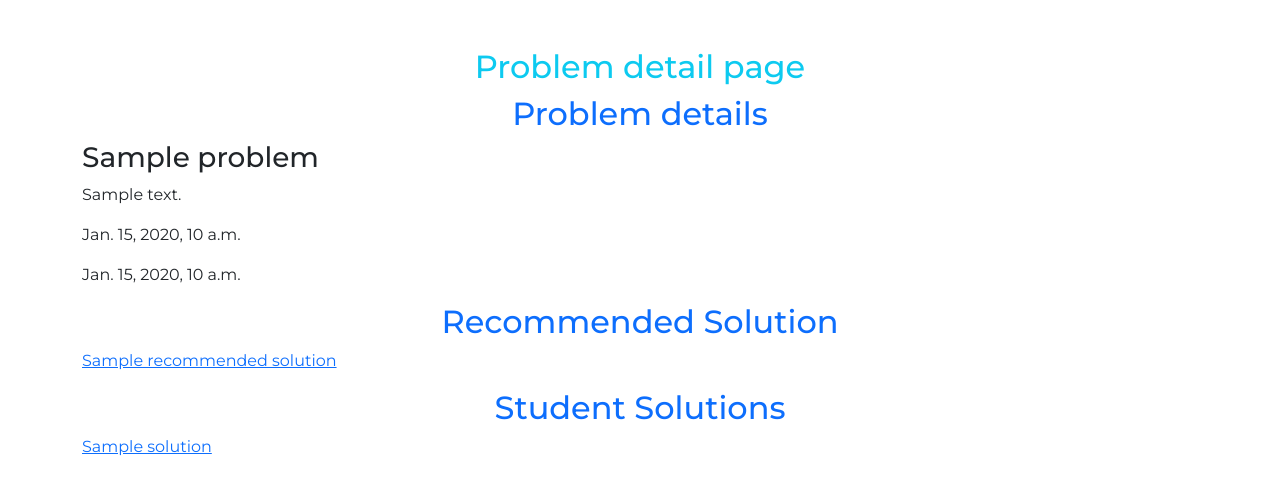
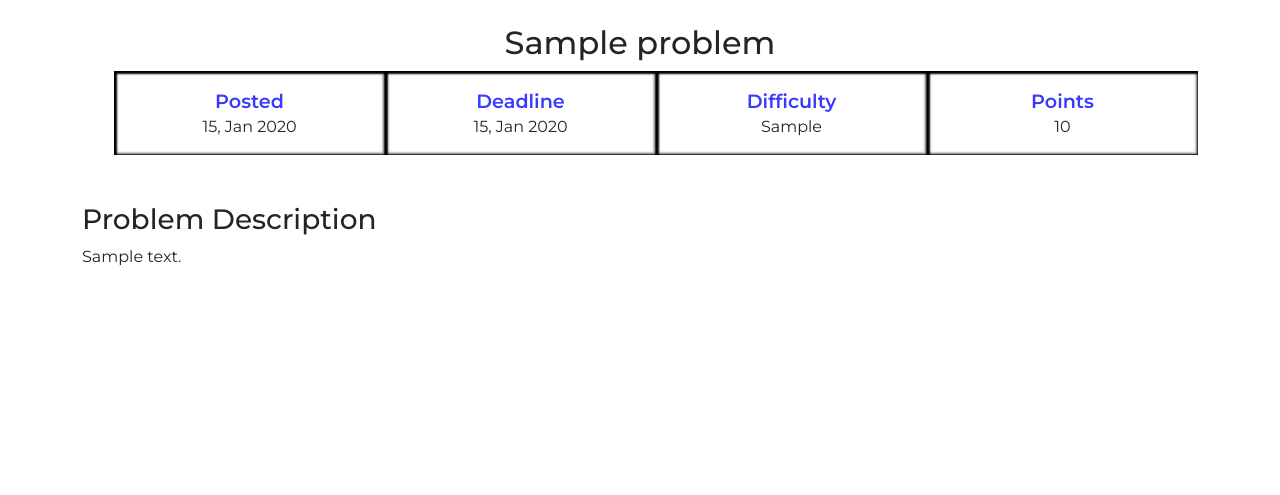
Before and after one commit to darkbotbbl/eetratech, a Django app: template templates/problems/problem-detail.html in a window 1280 px wide. Shown: the part 69-564 px from the top of the page. Run offline with Django 3.2, Linux system fonts and the light colour scheme; the template is opened without the code that fills it: most values are stand-ins (such as "Sample title", 1, 10 or a date in 2020); some libraries are stand-ins or nearby versions.

Commit message:
Added a problem description info list to the problem detail page

```diff
--- a/static/css/custom/main.css
+++ b/static/css/custom/main.css
@@ -69,3 +69,37 @@ body {
 	font-weight: 400;
 	color: rgba(255, 0, 0, 0.9);
 }
+
+
+/** Problem Detail Page */
+/* ------------------------------------ */
+.problem__detail {
+
+}
+
+.problem__detail ul {
+	list-style: none;
+	display: flex;
+	justify-content: center;
+	width: 100%;
+	margin: 0;
+}
+
+.problem__detail ul li {
+	float: left;
+	padding: 1rem;
+	width: 25%;
+	text-align: center;
+	box-shadow: 1px 1px 2px 2px inset rgb(0, 0, 0.5),
+				-1px -1px 2px 2px inset rgba(0, 0, 0, 0.2);
+}
+
+.problem__detail ul li p {
+	margin: 0;
+}
+
+.item-key {
+	font-weight: 600;
+	font-size: 1.2rem;
+	color: rgba(0, 0, 255, 0.774);
+}
--- a/templates/problems/problem-detail.html
+++ b/templates/problems/problem-detail.html
@@ -4,26 +4,33 @@
 
 
 {% block content %}
-    <h2 class="text-info text-center mt-5">Problem detail page</h2>
+    <div class="problem__detail">
+        <h2 class="text-center">{{ problem.title }}</h2>
 
-    <h2 class="text-primary text-center">Problem details</h2>
-    <h3>{{ problem.title }}</h3>
+        <!--
+            todo -> make the list below responsive on mobile
+        -->
+        <ul class="problem-info-list">
+            <li class="problem-info-list-item">
+                <p class="item-key">Posted</p>
+                <p class="item-value">{{ problem.created|date:"d, M Y" }}</p>
+            </li>
+            <li class="problem-info-list-item">
+                <p class="item-key">Deadline</p>
+                <p class="item-value">{{ problem.deadline|date:"d, M Y" }}</p>
+            </li>
+            <li class="problem-info-list-item">
+                <p class="item-key">Difficulty</p>
+                <p class="item-value">{{ problem.get_difficulty_display }}</p>
+            </li>
+            <li class="problem-info-list-item">
+                <p class="item-key">Points</p>
+                <p class="item-value">{{ problem.points_worth }}</p>
+            </li>
+        </ul>
+    </div>
+
+    <h3 class="mt-5">Problem Description</h3>
     <p>{{ problem.problem_description }}</p>
-    <p>{{ problem.created }}</p>
-    <p>{{ problem.deadline }}</p>
-
-    <h2 class="text-primary text-center">Recommended Solution</h2>
-    {% if problem.recommended_solution %}
-        <p><a href="{{ problem.recommended_solution.get_absolute_url }}">{{ problem.recommended_solution.title }}</a></p>
-    {% else %}
-        <h3 class="text-danger">Sorry, no Recommended solution uploaded yet, come back later</h3>
-    {% endif %}
-
-    <h2 class="text-primary text-center">Student Solutions</h2>
-    {% for solution in problem.student_solutions.all %}
-        <p><a href="{{ solution.get_absolute_url }}">{{ solution.title }}</a></p>
-    {% empty %}
-        <h3 class="text-danger">No answers for this problem yet</h3>
-    {% endfor %}
 
 {% endblock content %}
```
